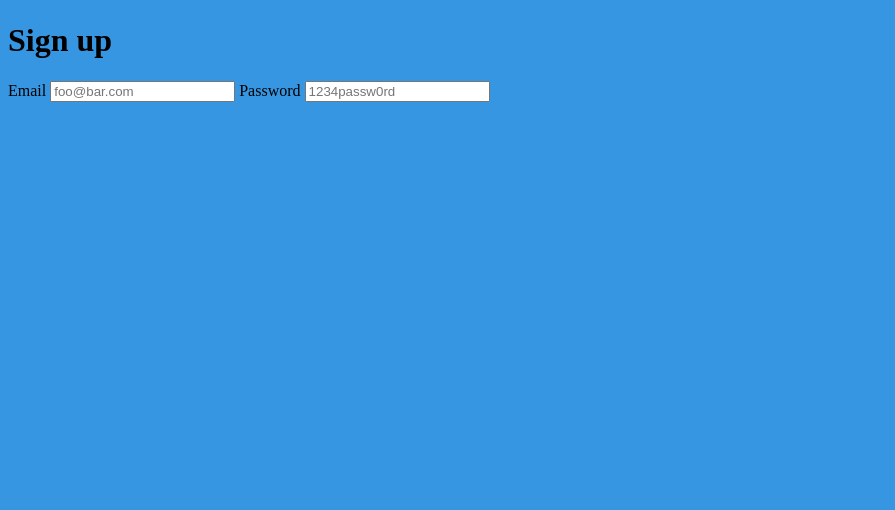
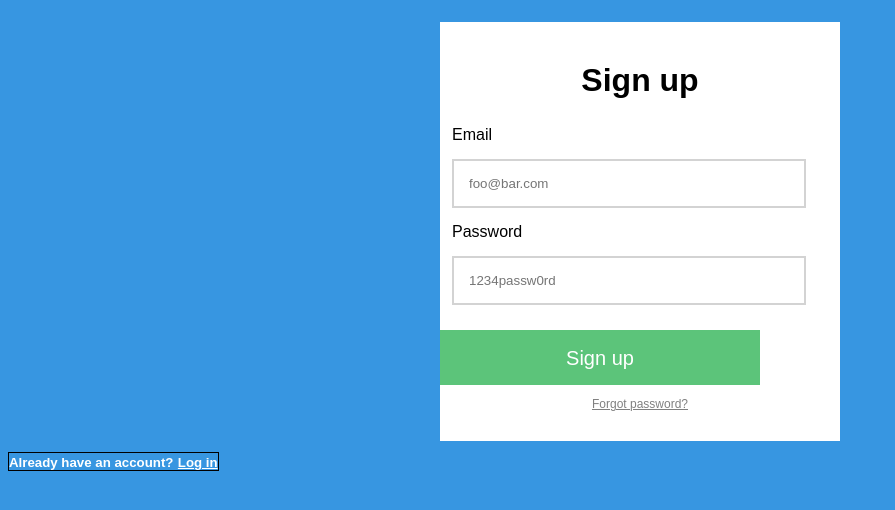
Before and after one commit to kfujikawa/analogsea, a plain HTML site: page index.html in a window 1280 px wide. Shown: the part 68-578 px from the top of the page, without its empty margins (0-895 px from the left). Drawn offline with Linux system fonts and the light colour scheme.

Commit message:
added required form elements

```diff
--- a/index.html
+++ b/index.html
@@ -1,10 +1,10 @@
 <!-- Respect any widths and heights indicated in the annotated design file.
 *AnalogSea's logo appears at the top of the page.
 *The form should post to the url /signup/ when the user submits it.
-The email and password fields are both required.
-The form should validate the email field for a valid email address.
-The "forgot password" link should point to /forgot-password/new.
-The login link should point to /login.
+*The email and password fields are both required.
+*The form should validate the email field for a valid email address.
+*The "forgot password" link should point to /forgot-password/new.
+*The login link should point to /login.
 *The logo and form should be horizontally centered, and have a height of 75px, as indicated in the design. Although the source file has a height of 111px, use CSS to set its height to 35px.
 Stretch feature: When the user hovers over the submit button, it should transition to a darker shade of green.
 The page should be SEO and accessibility friendly. That means including a title and description in the head of the document, and using labels with their for attribute set on the form. -->
@@ -22,11 +22,19 @@ The page should be SEO and accessibility friendly. That means including a title
 		<div id="signup-container">
 			<h1>Sign up</h1>
 			<form class="signup-form" action="/signup/" method="post">
-				<label for="email">Email</label>
-					<input type="text" placeholder="foo@bar.com" name="email" id="email">
-				<label for="password">Password</label>
-					<input type="password" placeholder="1234passw0rd" name="password" id="password">
+				<fieldset>
+					<label for="email">Email</label>
+						<input type="text" placeholder="foo@bar.com" name="email" id="email" required pattern="[^ @]*@[^ @]*">
+					<label for="password">Password</label>
+						<input type="password" placeholder="1234passw0rd" name="password" id="password" required>
+				</fieldset>
+				<button type="submit">Sign up</button>
+				<p id="forgot-password"><a class="forgot-password" href="http://www.analog.com/forgot-password/new">Forgot password?</a></p>
 			</form>
+		</div>
+		<div id="have-account">
+			<h5>Already have an account?</h5>
+			<h5><a class="login" href="http://www.analog.com/login">Log in</a></h5>
 		</div>
 	</main>
 </body>
--- a/style.css
+++ b/style.css
@@ -1,5 +1,6 @@
 body{
 	background-color: #3796E1;
+	font-family: arial;
 }
 header{
 	margin-top: 30px;
@@ -11,3 +12,67 @@ header{
 		margin: 0 auto;
 		height: 35px;
 	}
+main{
+
+}
+	h1{
+		text-align: center;
+		padding-top: 40px;
+	}
+	#signup-container{
+		width: 400px;
+		margin: 0 auto;
+		background-color: white;
+	}
+	fieldset{
+		padding-left: 10px;
+		padding-right: 10px;
+		border: none;
+	}
+#email{
+	display: block;
+	width: 320px;
+	border: 2px solid lightgrey;
+	padding: 15px;
+	margin-top: 15px;
+	margin-bottom: 15px;
+}
+#password{
+	display: block;
+	width: 320px;
+	border: 2px solid lightgrey;
+	padding: 15px;
+	margin-top: 15px;
+	margin-bottom: 15px;
+}
+button{
+	height: 55px;
+	padding: 15px;
+	width: 320px;
+	text-align: center;
+	color: white;
+	font-size: 20px;
+	background-color: #5CC47A;
+	border: 2px solid #5CC47A;
+}
+#forgot-password{
+	font-size: 12px;
+	text-align: center;
+	padding-bottom: 30px;
+}
+a.forgot-password:link{
+	color: grey;
+}
+
+#have-account{
+	border: 1px solid black;
+	display: inline;
+	text-align: center;
+}
+h5{
+	color: white;
+	display: inline;
+}
+a.login:link{
+	color: white;
+}
```
